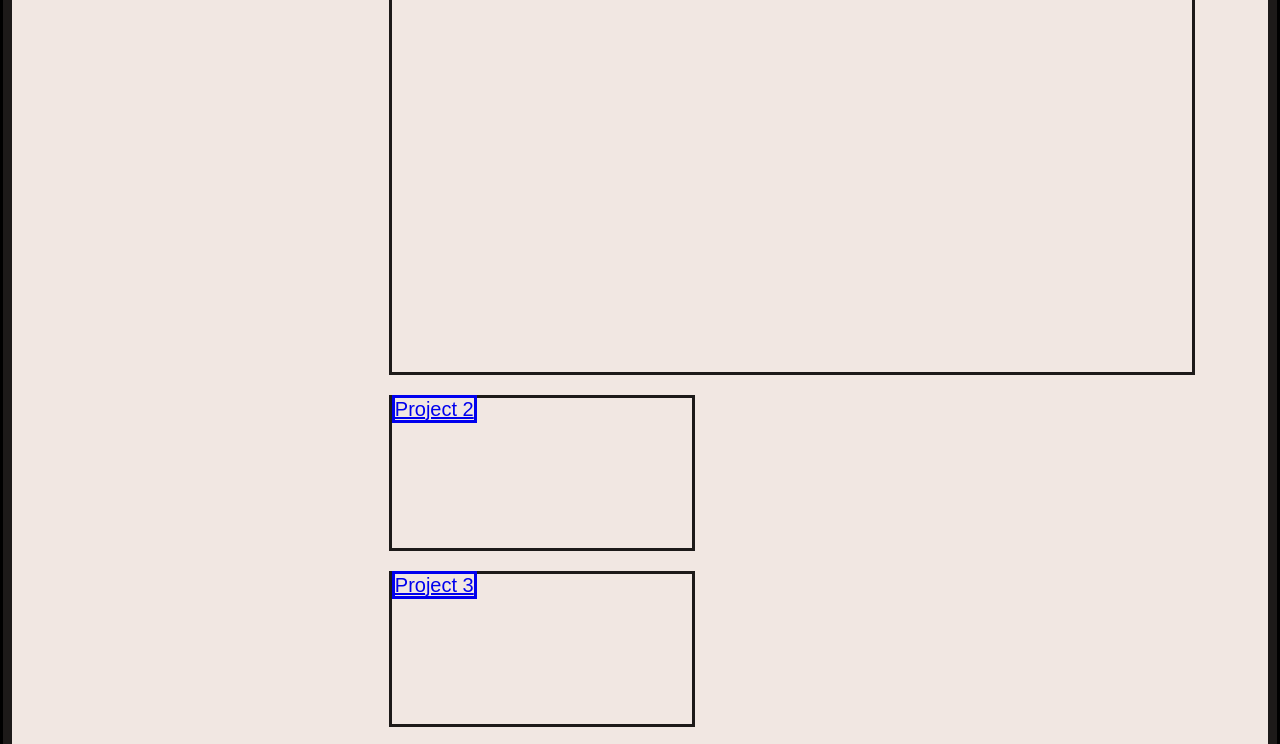
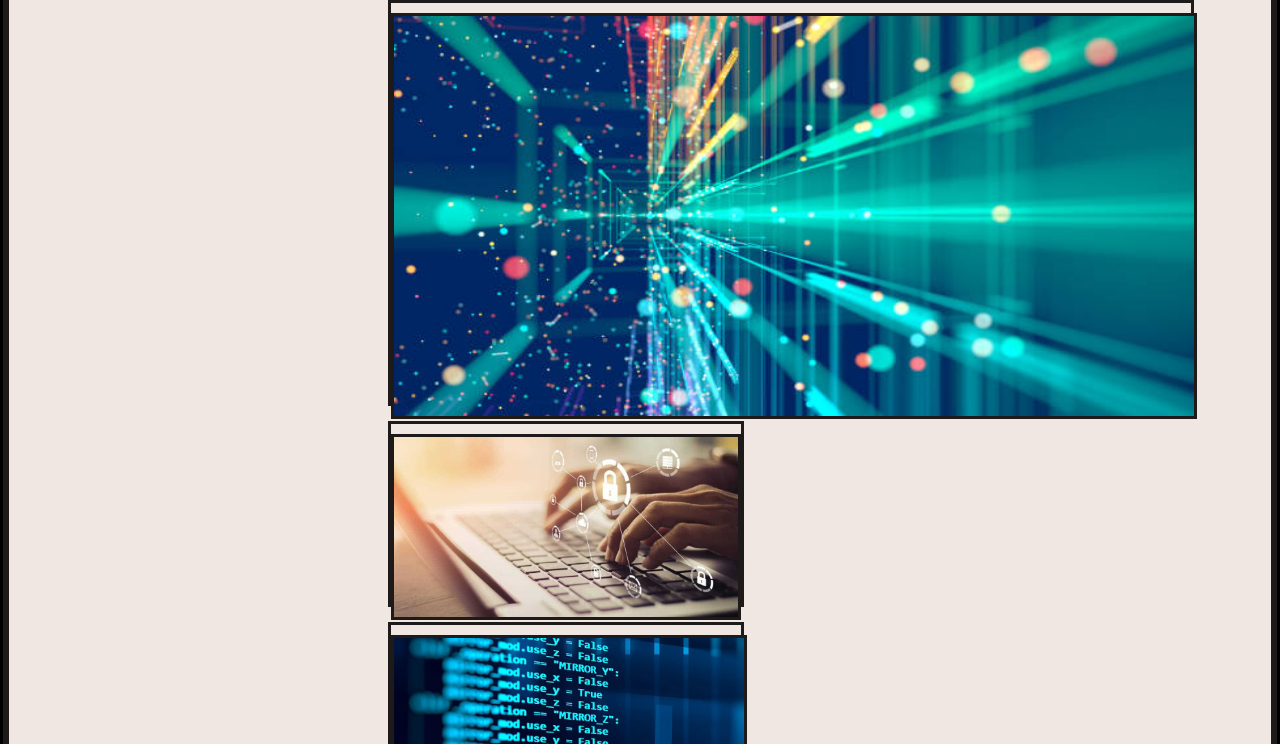
Before and after one commit to hawafran/My-Portfolio, a plain HTML site: page index.html in a window 1280 px wide. Shown: the part 498-1242 px from the top of the page. Drawn offline with Linux system fonts and the light colour scheme.

Commit message:
project photos

```diff
--- a/Assets/css/style.css
+++ b/Assets/css/style.css
@@ -36,6 +36,10 @@ footer {
   margin-bottom:0;
 }
 
+.main {
+  display: flex;
+  flex: wrap;
+}
 
 li {
   display: inline;
@@ -54,21 +58,29 @@ img {
   margin: 10px;
   margin-left: auto;
   margin-right: auto;
-
 }
 
-.main-project {
-  display:block;
+
+.main-card {
   height: 400px;
   width: 800px;
-  margin: 10px;
   margin-left:30%;
 }
 
-.project {
-  display: inline-block;
-  height: 150px;
-  width: 300px;
-  margin:10px;
+.main-card img {
+  width:100%;
+  height: 100%;
+}
+
+.card {
+  margin:15px;
   margin-left:30%;
+  width:350px;
+  height:180px;
+  display:flex;
 }
+
+.card img {
+  height: 100%;
+  width: 100%;
+}
--- a/index.html
+++ b/index.html
@@ -26,14 +26,14 @@
       <figcaption class="text-center">Lorem ipsum dolor, sit amet consectetur adipisicing elit.</figcaption>
     </figure>
 
-    <section>
+    <info>
       <h1 class="float-left">My Work </h1>
-      <div class="main-project"><a href="#">Project 1</a></div>
-      <div class="project"><a href="#">Project 2</a></div>
-      <div class="project"><a href="#">Project 3</a></div>
-      <div class="project"><a href="#">Project 4</a></div>
-      <div class="project"><a href="#">Project 5</a></div>
-    </section>
+      <div class="main-card"><img src="./Assets/project-photos/my-portfolio/project-1.jpg" alt="stock photo"></div>
+      <section class="card"><img src="./Assets/project-photos/my-portfolio/project-2.jpg" alt="stock profile picture"></section>
+      <section class="card"><img src="./Assets/project-photos/my-portfolio/project-3.jpg" alt="stock profile picture"></section>
+      <section class="card"><img src="./Assets/project-photos/my-portfolio/project-4.jpg" alt="stock profile picture"></section>
+      <section class="card"><img src="./Assets/project-photos/my-portfolio/project-5.jpg" alt="stock profile picture"></section>
+      </info>
 
 
 
```
Also changed, not shown: Assets/project-photos/my-portfolio/360_F_233462402_Fx1yke4ng4GA8TJikJZoiATrkncvW6Ib.jpg (added), Assets/project-photos/my-portfolio/project-1.jpg (added), Assets/project-photos/my-portfolio/project-2.jpg (added), Assets/project-photos/my-portfolio/project-3.jpg (added), Assets/project-photos/my-portfolio/project-4.jpg (added), Assets/project-photos/my-portfolio/project-5.jpg (added).
